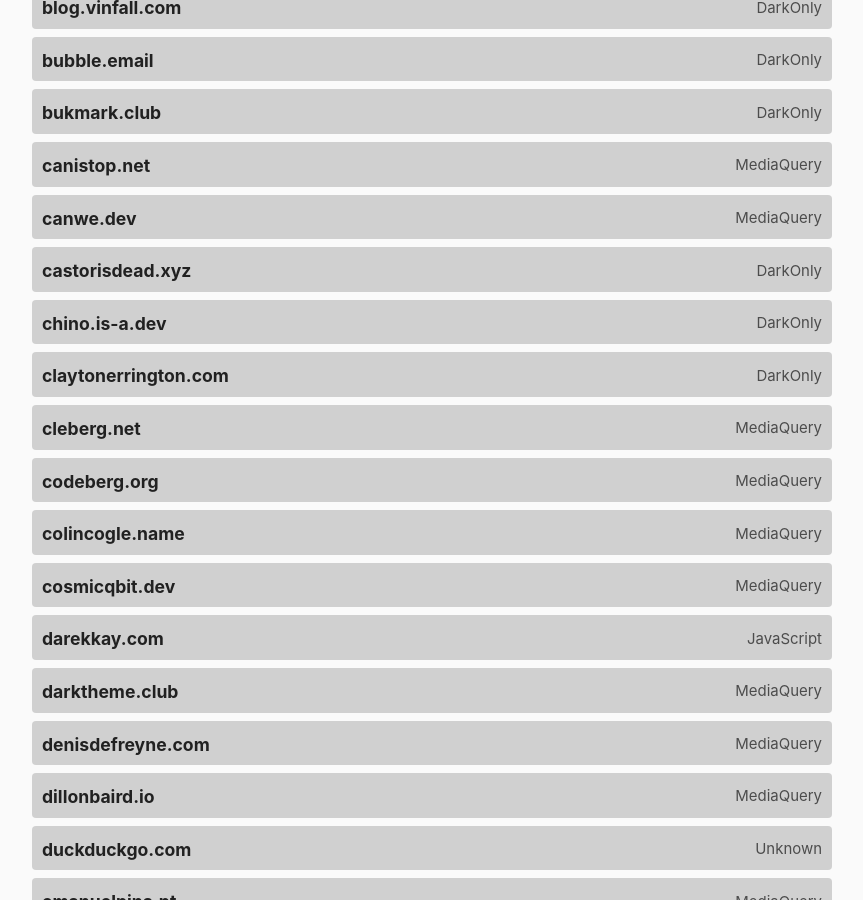
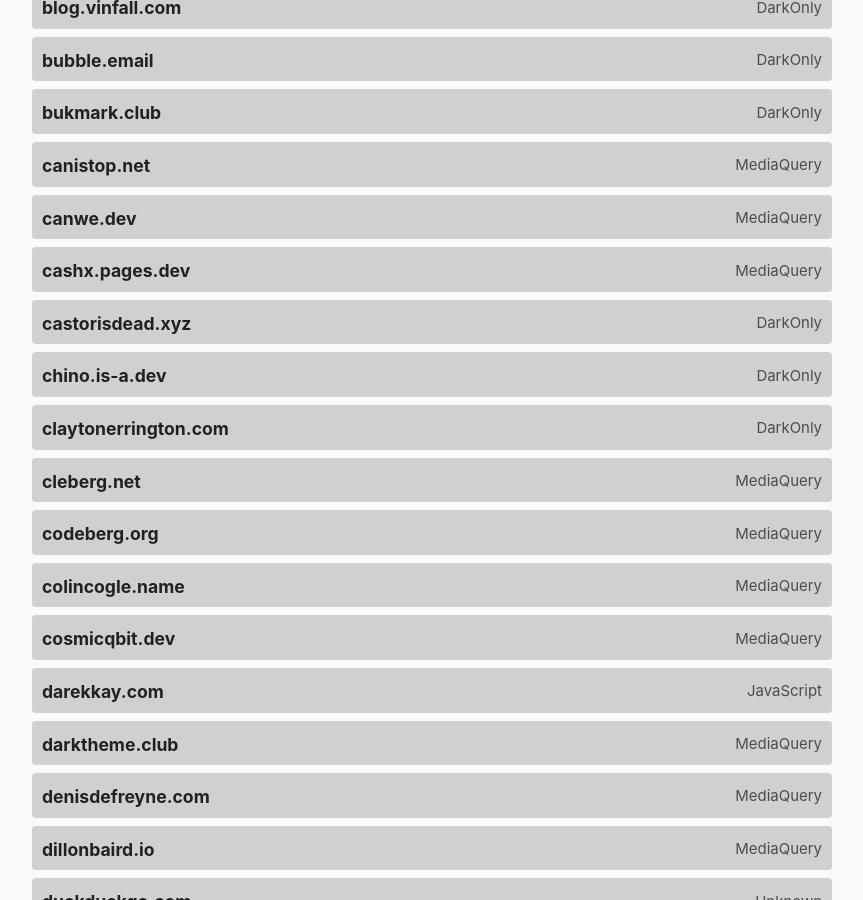
Before and after one commit to garritfra/darktheme.club, a Jekyll site: the page built from index.md, in a window 1280 px wide and 900 px high, scrolled down 1480 px. Shown: the whole window, without its empty margins (208-1071 px from the left). Built offline with Jekyll 4.4.1, drawn with Linux system fonts in a browser that asks for light colours.

Commit message:
Update sites.yml
Add https://cashx.pages.dev/

```diff
--- a/_data/sites.yml
+++ b/_data/sites.yml
@@ -2,6 +2,11 @@
   url: https://512kb.club/
   method: mediaquery
   last_checked: 2022-04-16
+
+- domain: cashx.pages.dev
+  url: https://cashx.pages.dev/
+  method: mediaquery
+  last_checked: 2024-03-28
 
 - domain: adamsdesk.com
   url: https://www.adamsdesk.com/
```
